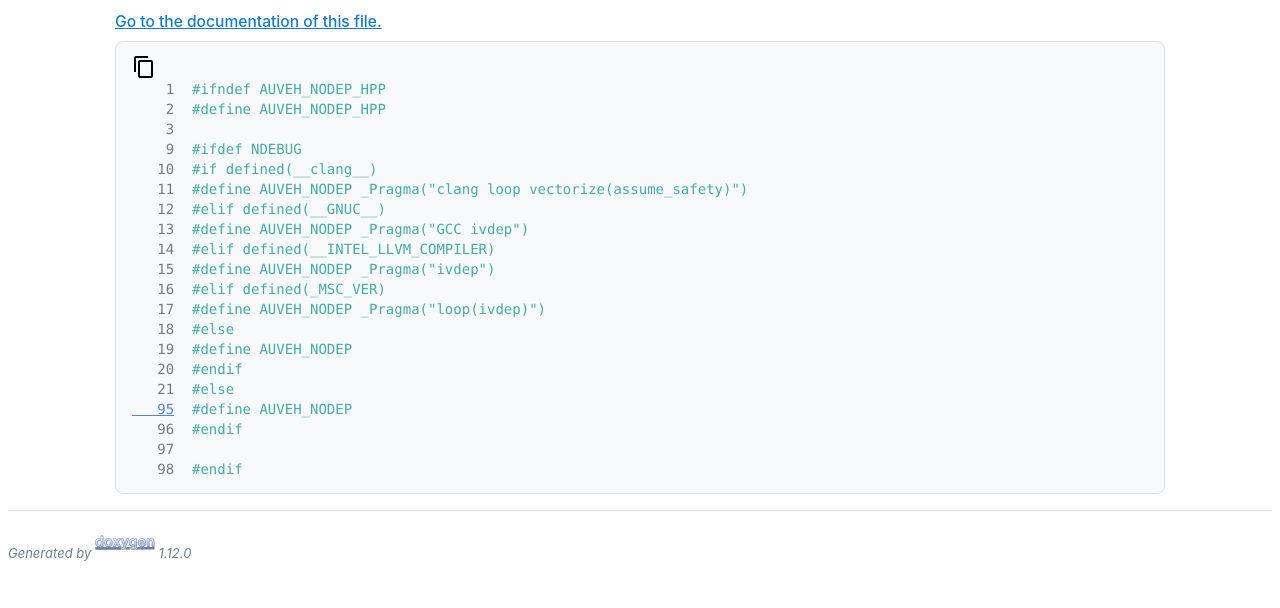
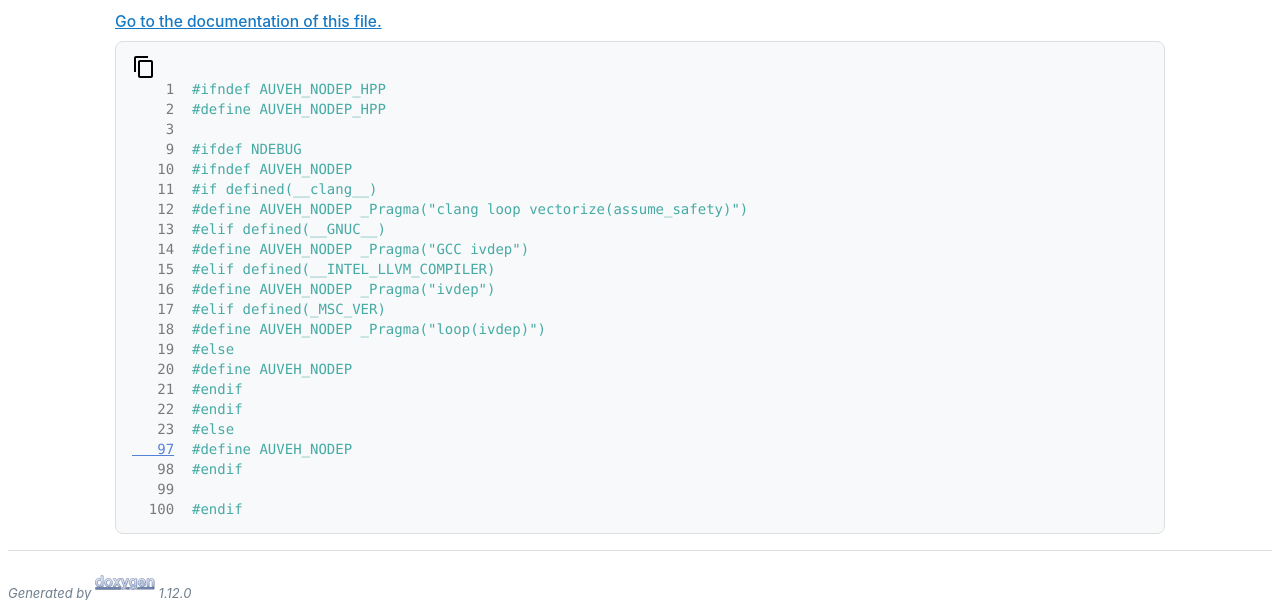
Before and after one commit to LTLA/auveh, a plain HTML site: page docs/nodep_8hpp_source.html in a window 1280 px wide. Shown: the part 208-816 px from the top of the page. Drawn offline with Linux system fonts and the light colour scheme; a script that the page names is missing.

Commit message:
Deploying to gh-pages from @ LTLA/auveh@484b2f36c5e82fe59be83f963dc0b3f7b79dfe60 🚀

```diff
--- a/docs/nodep_8hpp_source.html
+++ b/docs/nodep_8hpp_source.html
@@ -96,22 +96,24 @@ $(function(){ initResizable(false); });
 <div class="line"><a id="l00002" name="l00002"></a><span class="lineno">    2</span><span class="preprocessor">#define AUVEH_NODEP_HPP</span></div>
 <div class="line"><a id="l00003" name="l00003"></a><span class="lineno">    3</span> </div>
 <div class="line"><a id="l00009" name="l00009"></a><span class="lineno">    9</span><span class="preprocessor">#ifdef NDEBUG</span></div>
-<div class="line"><a id="l00010" name="l00010"></a><span class="lineno">   10</span><span class="preprocessor">#if defined(__clang__)</span></div>
-<div class="line"><a id="l00011" name="l00011"></a><span class="lineno">   11</span><span class="preprocessor">#define AUVEH_NODEP _Pragma(&quot;clang loop vectorize(assume_safety)&quot;)</span></div>
-<div class="line"><a id="l00012" name="l00012"></a><span class="lineno">   12</span><span class="preprocessor">#elif defined(__GNUC__)</span></div>
-<div class="line"><a id="l00013" name="l00013"></a><span class="lineno">   13</span><span class="preprocessor">#define AUVEH_NODEP _Pragma(&quot;GCC ivdep&quot;)</span></div>
-<div class="line"><a id="l00014" name="l00014"></a><span class="lineno">   14</span><span class="preprocessor">#elif defined(__INTEL_LLVM_COMPILER)</span></div>
-<div class="line"><a id="l00015" name="l00015"></a><span class="lineno">   15</span><span class="preprocessor">#define AUVEH_NODEP _Pragma(&quot;ivdep&quot;)</span></div>
-<div class="line"><a id="l00016" name="l00016"></a><span class="lineno">   16</span><span class="preprocessor">#elif defined(_MSC_VER)</span></div>
-<div class="line"><a id="l00017" name="l00017"></a><span class="lineno">   17</span><span class="preprocessor">#define AUVEH_NODEP _Pragma(&quot;loop(ivdep)&quot;)</span></div>
-<div class="line"><a id="l00018" name="l00018"></a><span class="lineno">   18</span><span class="preprocessor">#else</span></div>
-<div class="line"><a id="l00019" name="l00019"></a><span class="lineno">   19</span><span class="preprocessor">#define AUVEH_NODEP</span></div>
-<div class="line"><a id="l00020" name="l00020"></a><span class="lineno">   20</span><span class="preprocessor">#endif</span></div>
-<div class="line"><a id="l00021" name="l00021"></a><span class="lineno">   21</span><span class="preprocessor">#else</span></div>
-<div class="line"><a id="l00095" name="l00095"></a><span class="lineno"><a class="line" href="nodep_8hpp.html#a34f69c2215857302d2a919539f0c670e">   95</a></span><span class="preprocessor">#define AUVEH_NODEP</span></div>
-<div class="line"><a id="l00096" name="l00096"></a><span class="lineno">   96</span><span class="preprocessor">#endif</span></div>
-<div class="line"><a id="l00097" name="l00097"></a><span class="lineno">   97</span> </div>
+<div class="line"><a id="l00010" name="l00010"></a><span class="lineno">   10</span><span class="preprocessor">#ifndef AUVEH_NODEP</span></div>
+<div class="line"><a id="l00011" name="l00011"></a><span class="lineno">   11</span><span class="preprocessor">#if defined(__clang__)</span></div>
+<div class="line"><a id="l00012" name="l00012"></a><span class="lineno">   12</span><span class="preprocessor">#define AUVEH_NODEP _Pragma(&quot;clang loop vectorize(assume_safety)&quot;)</span></div>
+<div class="line"><a id="l00013" name="l00013"></a><span class="lineno">   13</span><span class="preprocessor">#elif defined(__GNUC__)</span></div>
+<div class="line"><a id="l00014" name="l00014"></a><span class="lineno">   14</span><span class="preprocessor">#define AUVEH_NODEP _Pragma(&quot;GCC ivdep&quot;)</span></div>
+<div class="line"><a id="l00015" name="l00015"></a><span class="lineno">   15</span><span class="preprocessor">#elif defined(__INTEL_LLVM_COMPILER)</span></div>
+<div class="line"><a id="l00016" name="l00016"></a><span class="lineno">   16</span><span class="preprocessor">#define AUVEH_NODEP _Pragma(&quot;ivdep&quot;)</span></div>
+<div class="line"><a id="l00017" name="l00017"></a><span class="lineno">   17</span><span class="preprocessor">#elif defined(_MSC_VER)</span></div>
+<div class="line"><a id="l00018" name="l00018"></a><span class="lineno">   18</span><span class="preprocessor">#define AUVEH_NODEP _Pragma(&quot;loop(ivdep)&quot;)</span></div>
+<div class="line"><a id="l00019" name="l00019"></a><span class="lineno">   19</span><span class="preprocessor">#else</span></div>
+<div class="line"><a id="l00020" name="l00020"></a><span class="lineno">   20</span><span class="preprocessor">#define AUVEH_NODEP</span></div>
+<div class="line"><a id="l00021" name="l00021"></a><span class="lineno">   21</span><span class="preprocessor">#endif</span></div>
+<div class="line"><a id="l00022" name="l00022"></a><span class="lineno">   22</span><span class="preprocessor">#endif</span></div>
+<div class="line"><a id="l00023" name="l00023"></a><span class="lineno">   23</span><span class="preprocessor">#else</span></div>
+<div class="line"><a id="l00097" name="l00097"></a><span class="lineno"><a class="line" href="nodep_8hpp.html#a34f69c2215857302d2a919539f0c670e">   97</a></span><span class="preprocessor">#define AUVEH_NODEP</span></div>
 <div class="line"><a id="l00098" name="l00098"></a><span class="lineno">   98</span><span class="preprocessor">#endif</span></div>
+<div class="line"><a id="l00099" name="l00099"></a><span class="lineno">   99</span> </div>
+<div class="line"><a id="l00100" name="l00100"></a><span class="lineno">  100</span><span class="preprocessor">#endif</span></div>
 </div><!-- fragment --></div><!-- contents -->
 <!-- start footer part -->
 <hr class="footer"/><address class="footer"><small>
```
Also changed, not shown: docs/index.html (+1 -1 lines).
